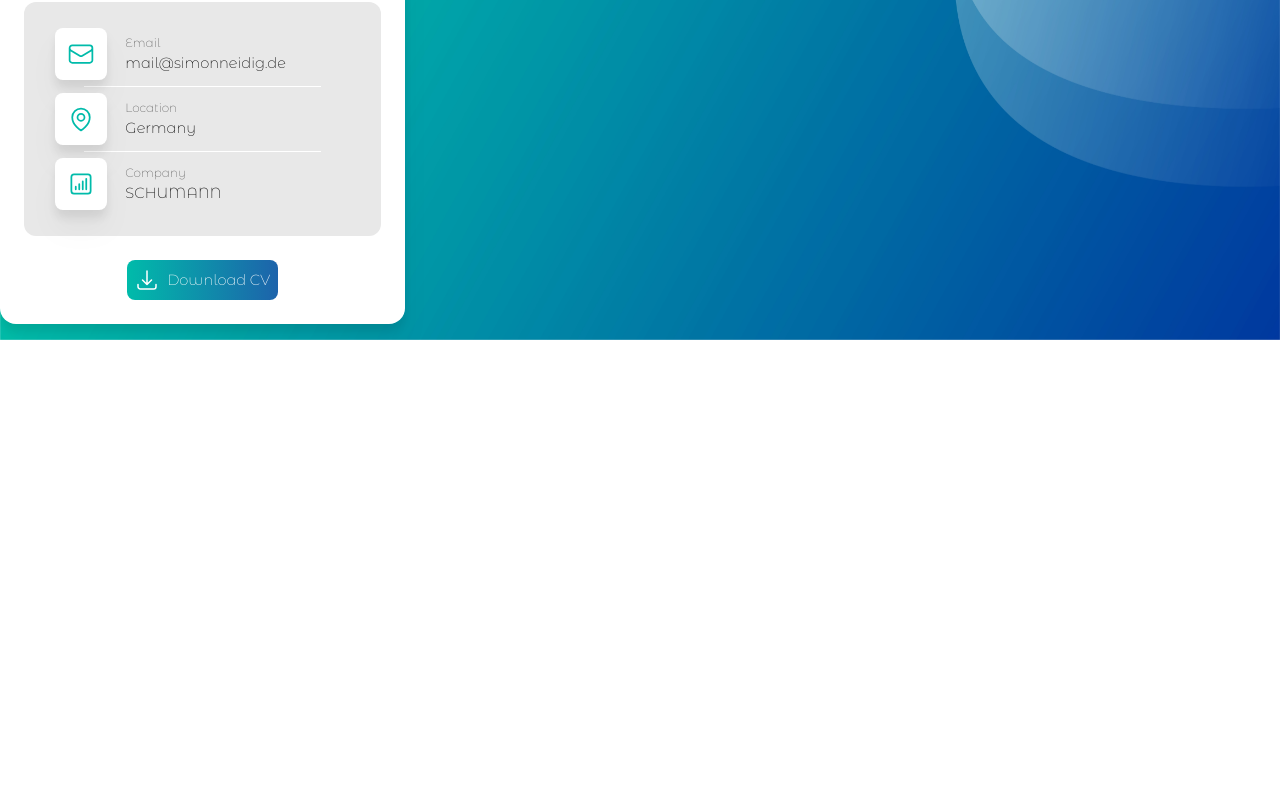
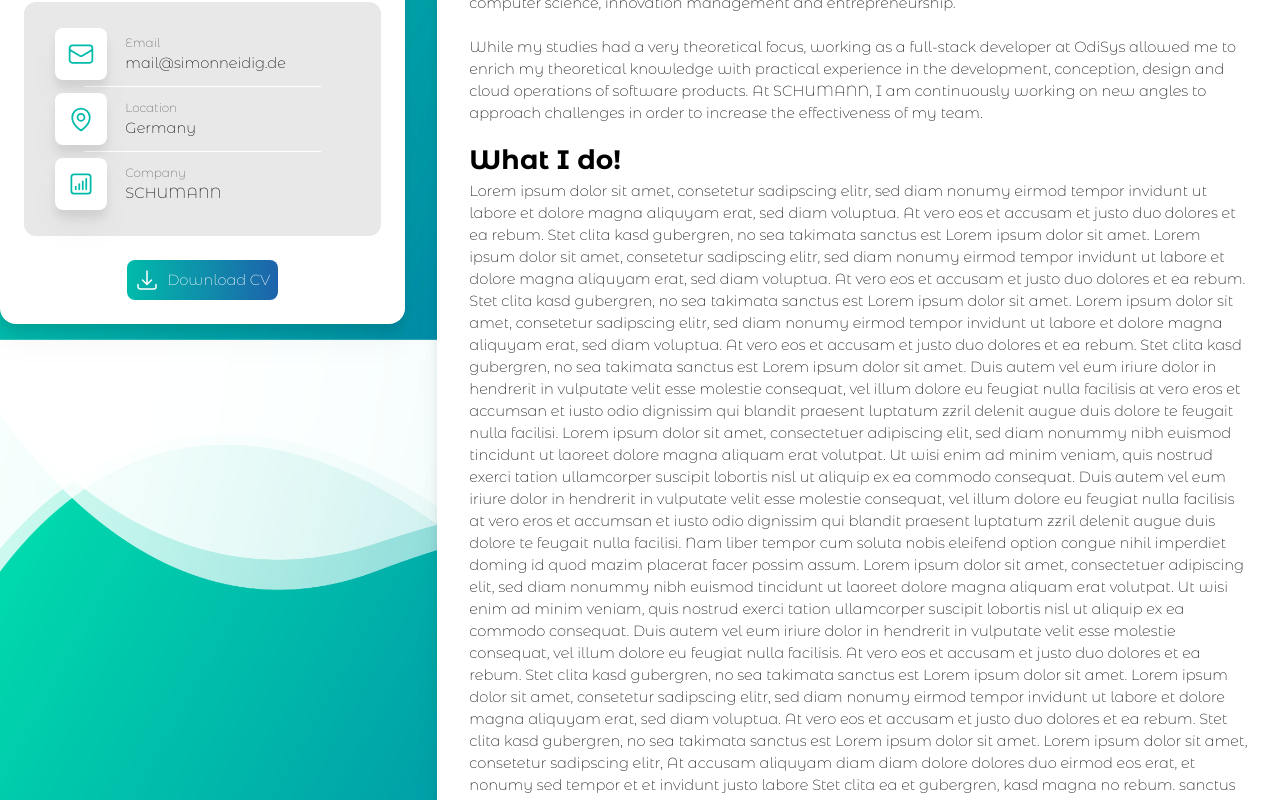
Before and after one commit to neidigsi/simonneidig_reactjs, a Next.js app: page / in a window 1280 px wide. Shown: the part 460-1260 px from the top of the page. Before the commit the page ends 800 px from the top, so only its background shows below. Built offline with nearby package versions, Linux system fonts and the light colour scheme.

Commit message:
Add dark-mode toggle

```diff
--- a/src/assets/scss/utilities/_general.scss
+++ b/src/assets/scss/utilities/_general.scss
@@ -1,11 +1,22 @@
 h1 {
-    @apply text-2xl font-bold;
+  @apply text-2xl font-bold;
 }
 
 h2 {
-    @apply text-xl font-bold;
+  @apply text-xl font-bold pt-4;
 }
 
 h3 {
-    @apply text-lg font-bold;
+  @apply text-lg font-bold;
 }
+
+.main-section {
+  padding-top: calc(
+    100vh - 604px /* Sidebar height */ - 1.25rem /* Dark mode button height */ -
+      1rem /* Dark mode button padding */ - 2rem /* Button padding top */
+  );
+}
+
+.button-bar {
+  padding-top: 2rem;
+}
--- a/src/components/about/aboutCard.tsx
+++ b/src/components/about/aboutCard.tsx
@@ -17,6 +17,98 @@ export default function AboutCard() {
     <Card headline="About">
       <div className="text-base">
         <p dangerouslySetInnerHTML={{ __html: abstract }} />
+        <h2>What I do!</h2>
+        <div>
+          Lorem ipsum dolor sit amet, consetetur sadipscing elitr, sed diam
+          nonumy eirmod tempor invidunt ut labore et dolore magna aliquyam erat,
+          sed diam voluptua. At vero eos et accusam et justo duo dolores et ea
+          rebum. Stet clita kasd gubergren, no sea takimata sanctus est Lorem
+          ipsum dolor sit amet. Lorem ipsum dolor sit amet, consetetur
+          sadipscing elitr, sed diam nonumy eirmod tempor invidunt ut labore et
+          dolore magna aliquyam erat, sed diam voluptua. At vero eos et accusam
+          et justo duo dolores et ea rebum. Stet clita kasd gubergren, no sea
+          takimata sanctus est Lorem ipsum dolor sit amet. Lorem ipsum dolor sit
+          amet, consetetur sadipscing elitr, sed diam nonumy eirmod tempor
+          invidunt ut labore et dolore magna aliquyam erat, sed diam voluptua.
+          At vero eos et accusam et justo duo dolores et ea rebum. Stet clita
+          kasd gubergren, no sea takimata sanctus est Lorem ipsum dolor sit
+          amet. Duis autem vel eum iriure dolor in hendrerit in vulputate velit
+          esse molestie consequat, vel illum dolore eu feugiat nulla facilisis
+          at vero eros et accumsan et iusto odio dignissim qui blandit praesent
+          luptatum zzril delenit augue duis dolore te feugait nulla facilisi.
+          Lorem ipsum dolor sit amet, consectetuer adipiscing elit, sed diam
+          nonummy nibh euismod tincidunt ut laoreet dolore magna aliquam erat
+          volutpat. Ut wisi enim ad minim veniam, quis nostrud exerci tation
+          ullamcorper suscipit lobortis nisl ut aliquip ex ea commodo consequat.
+          Duis autem vel eum iriure dolor in hendrerit in vulputate velit esse
+          molestie consequat, vel illum dolore eu feugiat nulla facilisis at
+          vero eros et accumsan et iusto odio dignissim qui blandit praesent
+          luptatum zzril delenit augue duis dolore te feugait nulla facilisi.
+          Nam liber tempor cum soluta nobis eleifend option congue nihil
+          imperdiet doming id quod mazim placerat facer possim assum. Lorem
+          ipsum dolor sit amet, consectetuer adipiscing elit, sed diam nonummy
+          nibh euismod tincidunt ut laoreet dolore magna aliquam erat volutpat.
+          Ut wisi enim ad minim veniam, quis nostrud exerci tation ullamcorper
+          suscipit lobortis nisl ut aliquip ex ea commodo consequat. Duis autem
+          vel eum iriure dolor in hendrerit in vulputate velit esse molestie
+          consequat, vel illum dolore eu feugiat nulla facilisis. At vero eos et
+          accusam et justo duo dolores et ea rebum. Stet clita kasd gubergren,
+          no sea takimata sanctus est Lorem ipsum dolor sit amet. Lorem ipsum
+          dolor sit amet, consetetur sadipscing elitr, sed diam nonumy eirmod
+          tempor invidunt ut labore et dolore magna aliquyam erat, sed diam
+          voluptua. At vero eos et accusam et justo duo dolores et ea rebum.
+          Stet clita kasd gubergren, no sea takimata sanctus est Lorem ipsum
+          dolor sit amet. Lorem ipsum dolor sit amet, consetetur sadipscing
+          elitr, At accusam aliquyam diam diam dolore dolores duo eirmod eos
+          erat, et nonumy sed tempor et et invidunt justo labore Stet clita ea
+          et gubergren, kasd magna no rebum. sanctus sea sed takimata ut vero
+          voluptua. est Lorem ipsum dolor sit amet. Lorem ipsum dolor sit amet,
+          consetetur sadipscing elitr, sed diam nonumy eirmod tempor invidunt ut
+          labore et dolore magna aliquyam erat. Consetetur sadipscing elitr, sed
+          diam nonumy eirmod tempor invidunt ut labore et dolore magna aliquyam
+          erat, sed diam voluptua. At vero eos et accusam et justo duo dolores
+          et ea rebum. Stet clita kasd gubergren, no sea takimata sanctus est
+          Lorem ipsum dolor sit amet. Lorem ipsum dolor sit amet, consetetur
+          sadipscing elitr, sed diam nonumy eirmod tempor invidunt ut labore et
+          dolore magna aliquyam erat, sed diam voluptua. At vero eos et accusam
+          et justo duo dolores et ea rebum. Stet clita kasd gubergren, no sea
+          takimata sanctus est Lorem ipsum dolor sit amet. Lorem ipsum dolor sit
+          amet, consetetur sadipscing elitr, sed diam nonumy eirmod tempor
+          invidunt ut labore et dolore magna aliquyam erat, sed diam voluptua.
+          At vero eos et accusam et justo duo dolores et ea rebum. Stet clita
+          kasd gubergren, no sea takimata sanctus. Lorem ipsum dolor sit amet,
+          consetetur sadipscing elitr, sed diam nonumy eirmod tempor invidunt ut
+          labore et dolore magna aliquyam erat, sed diam voluptua. At vero eos
+          et accusam et justo duo dolores et ea rebum. Stet clita kasd
+          gubergren, no sea takimata sanctus est Lorem ipsum dolor sit amet.
+          Lorem ipsum dolor sit amet, consetetur sadipscing elitr, sed diam
+          nonumy eirmod tempor invidunt ut labore et dolore magna aliquyam erat,
+          sed diam voluptua. At vero eos et accusam et justo duo dolores et ea
+          rebum. Stet clita kasd gubergren, no sea takimata sanctus est Lorem
+          ipsum dolor sit amet. Lorem ipsum dolor sit amet, consetetur
+          sadipscing elitr, sed diam nonumy eirmod tempor invidunt ut labore et
+          dolore magna aliquyam erat, sed diam voluptua. At vero eos et accusam
+          et justo duo dolores et ea rebum. Stet clita kasd gubergren, no sea
+          takimata sanctus est Lorem ipsum dolor sit amet. Duis autem vel eum
+          iriure dolor in hendrerit in vulputate velit esse molestie consequat,
+          vel illum dolore eu feugiat nulla facilisis at vero eros et accumsan
+          et iusto odio dignissim qui blandit praesent luptatum zzril delenit
+          augue duis dolore te feugait nulla facilisi. Lorem ipsum dolor sit
+          amet, consectetuer adipiscing elit, sed diam nonummy nibh euismod
+          tincidunt ut laoreet dolore magna aliquam erat volutpat. Ut wisi enim
+          ad minim veniam, quis nostrud exerci tation ullamcorper suscipit
+          lobortis nisl ut aliquip ex ea commodo consequat. Duis autem vel eum
+          iriure dolor in hendrerit in vulputate velit esse molestie consequat,
+          vel illum dolore eu feugiat nulla facilisis at vero eros et accumsan
+          et iusto odio dignissim qui blandit praesent luptatum zzril delenit
+          augue duis dolore te feugait nulla facilisi. Nam liber tempor cum
+          soluta nobis eleifend option congue nihil imperdiet doming id quod
+          mazim placerat facer possim assum. Lorem ipsum dolor sit amet,
+          consectetuer adipiscing elit, sed diam nonummy nibh euismod tincidunt
+          ut laoreet dolore magna aliquam erat volutpat. Ut wisi enim ad minim
+          veniam, quis nostrud exerci tation ullamcorper suscipit lobortis nisl
+          ut aliquip ex ea commodo
+        </div>
       </div>
     </Card>
   );
--- a/src/components/general/card.tsx
+++ b/src/components/general/card.tsx
@@ -5,10 +5,10 @@ interface CardObject {
 
 export default function Card({ headline, children }: Readonly<CardObject>) {
   return (
-    <div className="w-full h-fit bg-white rounded-2xl drop-shadow-xl p-8 mt-8">
+    <div className="w-full h-fit bg-white rounded-2xl drop-shadow-xl p-8 my-8">
       <div className="flex pt-5 items-center">
-      <h1 className="pr-5">{headline}</h1>
-      <div className="bg-gradient-to-r from-primary to-secondary w-48 h-1 rounded-lg"></div>
+        <h1 className="pr-5">{headline}</h1>
+        <div className="bg-gradient-to-r from-primary to-secondary w-48 h-0.5 rounded-lg"></div>
       </div>
       <div className="pt-5">{children}</div>
     </div>
--- a/src/components/sidebar/sidebar.tsx
+++ b/src/components/sidebar/sidebar.tsx
@@ -19,7 +19,7 @@ export default function Sidebar() {
       <div className="mb-4 drop-shadow-xl">
         <ProfilePicture />
         <div className="bg-white justify-center rounded-b-2xl w-full">
-          <h2 className="text-center pt-4">{name}</h2>
+          <h2 className="text-center">{name}</h2>
           <div className="grid justify-center my-2 text-base">
             <Badge
               text={position}
--- a/src/layouts/sidebarLayout.tsx
+++ b/src/layouts/sidebarLayout.tsx
@@ -9,6 +9,7 @@ import { useAppSelector, useAppDispatch } from "@/store/hooks";
 import { loadPersonalInfo } from "@/store/slices/personalInfoSlice";
 import Loader from "@/components/general/loader";
 import Navigation from "@/components/navigation/navigation";
+import Icon from "@/components/general/icon";
 
 export default function SidebarLayout({
   children,
@@ -30,9 +31,18 @@ export default function SidebarLayout({
           <div className="col-span-1">
             <Sidebar />
           </div>
-          <div className="col-span-2">
-            <Navigation />
-            {children}
+          <div className="col-span-2 p-10">
+            <div className="flex justify-end button-bar">
+              <button className="btn-white">
+                <div className="size-5">
+                  <Icon icon="SunIcon" />
+                </div>
+              </button>
+            </div>
+            <div className="main-section">
+              <Navigation />
+              {children}
+            </div>
           </div>
         </div>
       ) : (
```
